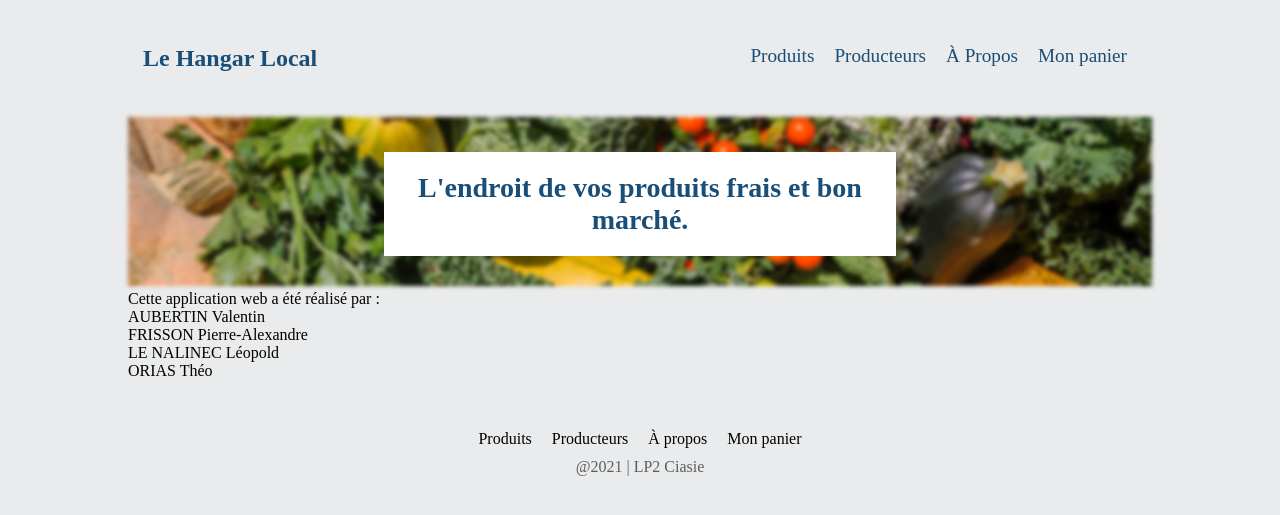
After one commit to VaaAbt/LeHangar.local, a PHP site: template src/View/about.html.twig in a window 1280 px wide. The commit adds this page. Shown: the top 515 px of the page. Run offline with PHP 8.4, Linux system fonts and the light colour scheme; the template is opened without the code that fills it, so the values that code supplies are empty; some libraries are stand-ins or nearby versions.

Commit message:
add: about page

```diff
--- /dev/null
+++ b/src/View/about.html.twig
@@ -0,0 +1,19 @@
+{% extends './base.html.twig' %}
+{% block content %}
+    <header class="home-img">
+        <img src="ressources/home-picture_1.jpeg">
+        <p class="text-centered">L'endroit de vos produits frais et bon marché.</p>
+    </header>
+    <section class="authors-container">
+        <article class="description-container">
+            Cette application web a été réalisé par :
+        </article>
+        <article class="authors-name">
+            <p>AUBERTIN Valentin</p>
+            <p>FRISSON Pierre-Alexandre</p>
+            <p>LE NALINEC Léopold</p>
+            <p>ORIAS Théo</p>
+        </article>
+    </section>
+    {% include 'footer.html.twig' %}
+{% endblock %}
--- a/src/View/base.html.twig
+++ b/src/View/base.html.twig
@@ -16,16 +16,16 @@
         <div class="navbar-menu" id="">
             <ul class="">
                 <li class="navbar-item">
-                    <a href="/products">Les Produits</a>
+                    <a href="/products">Produits</a>
                 </li>
                 <li class="navbar-item">
-                    <a href="/growers">Les Producteurs</a>
+                    <a href="/growers">Producteurs</a>
                 </li>
                 <li class="navbar-item">
-                    <a href="/products">A Propos</a>
+                    <a href="/about">À Propos</a>
                 </li>
                 <li class="navbar-item">
-                    <a href="/cart">Mon Panier</a>
+                    <a href="/cart">Mon panier</a>
                     <span class="{{ cart | length != 0 ? 'cart-badge': '' }}">{{ cart | length != 0 ? cart | length : '' }}</span>
                 </li>
             </ul>
--- a/src/View/footer.html.twig
+++ b/src/View/footer.html.twig
@@ -1,8 +1,9 @@
 <footer class="footer">
     <ul>
-        <li><a href="/products">Products</a></li>
+        <li><a href="/products">Produits</a></li>
+        <li><a href="/growers">Producteurs</a></li>
+        <li><a href="/about">À propos</a></li>
         <li><a href="/basket">Mon panier</a></li>
-        <li><a href="/about">A propos</a></li>
     </ul>
-    <p>@2021 | LP Ciasie
+    <p>@2021 | LP2 Ciasie</p>
 </footer>
--- a/src/routes.php
+++ b/src/routes.php
@@ -1,6 +1,7 @@
 <?php
 /** @var App $app */
 
+use App\Controller\AboutController;
 use App\Controller\GrowerController;
 use App\Controller\HomeController;
 use App\Controller\ProductController;
@@ -33,3 +34,5 @@ $app->post('/cart', [CartController::class, 'orderCart']);
 $app->get('/growers', [GrowerController::class, 'getAllGrowers']);
 
 $app->get('/detailedGrower/{id}', [GrowerController::class, 'getGrowerById']);
+
+$app->get('/about', [AboutController::class, 'about']);
```
Also changed, not shown: src/Controller/AboutController.php (added, +14 -0 lines).
